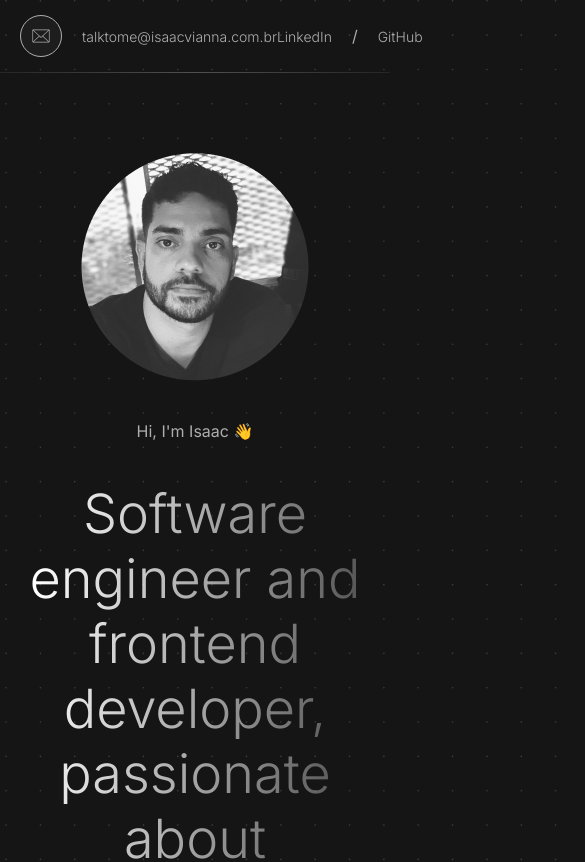
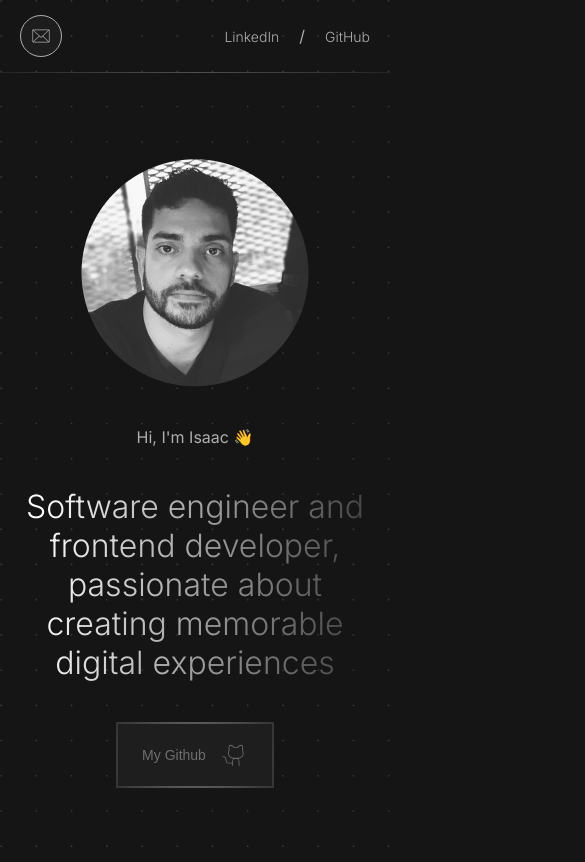
Before and after one commit to isaacviannadev/isaacviannasite, a React (Vite) app: page / in a window 390 px wide. Shown: the top 862 px of the page, 585 px wide, since content can reach past the window. Built offline with nearby package versions, Linux system fonts and the light colour scheme.

Commit message:
mobile version

```diff
--- a/src/components/sections/footer/styled.ts
+++ b/src/components/sections/footer/styled.ts
@@ -20,4 +20,8 @@ export const SocialFooter = styled.nav`
   display: flex;
   align-items: center;
   gap: 2rem;
+
+  @media (max-width: 768px) {
+    display: none;
+  }
 `;
--- a/src/components/sections/header/styled.ts
+++ b/src/components/sections/header/styled.ts
@@ -16,6 +16,12 @@ export const MailWrapper = styled.a`
   flex-direction: row;
   align-items: center;
   gap: 2rem;
+
+  @media (max-width: 768px) {
+    span {
+      display: none;
+    }
+  }
 `;
 
 export const IconWrapper = styled.div`
--- a/src/components/sections/main/styled.ts
+++ b/src/components/sections/main/styled.ts
@@ -20,4 +20,14 @@ export const Content = styled.div`
   max-width: 90rem;
   padding: 8rem 2rem;
   gap: 4rem;
+
+  @media (max-width: 768px) {
+    padding: 4rem 2rem;
+  }
+
+  @media (max-width: 480px) {
+    h1 {
+      font-size: 3.2rem;
+    }
+  }
 `;
--- a/src/components/sections/work/styled.ts
+++ b/src/components/sections/work/styled.ts
@@ -19,6 +19,10 @@ export const WorkItemsSC = styled.div`
   p {
     font-size: 1.2rem;
   }
+
+  @media (max-width: 768px) {
+    flex-wrap: wrap;
+  }
 `;
 
 export const WorkContent = styled(Content)`
```
